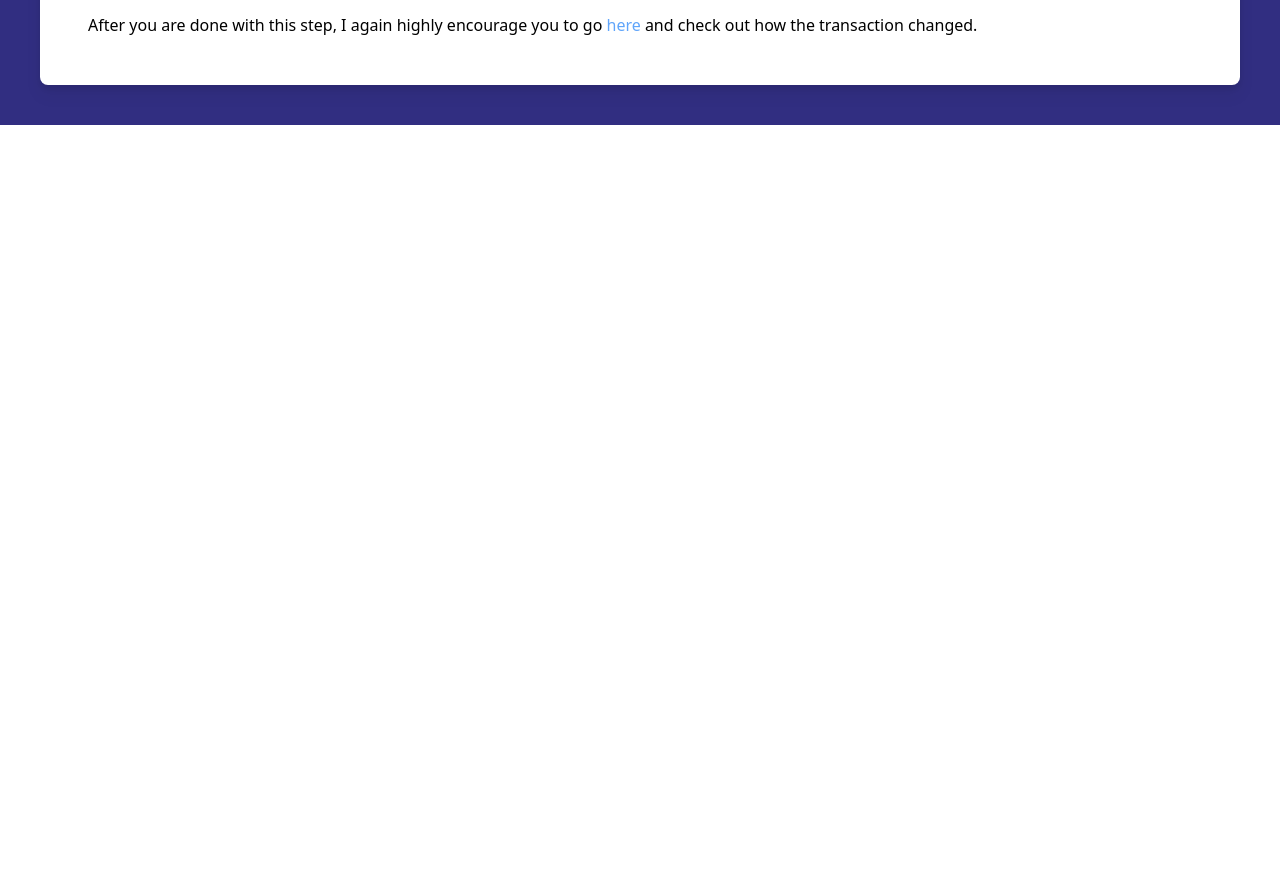
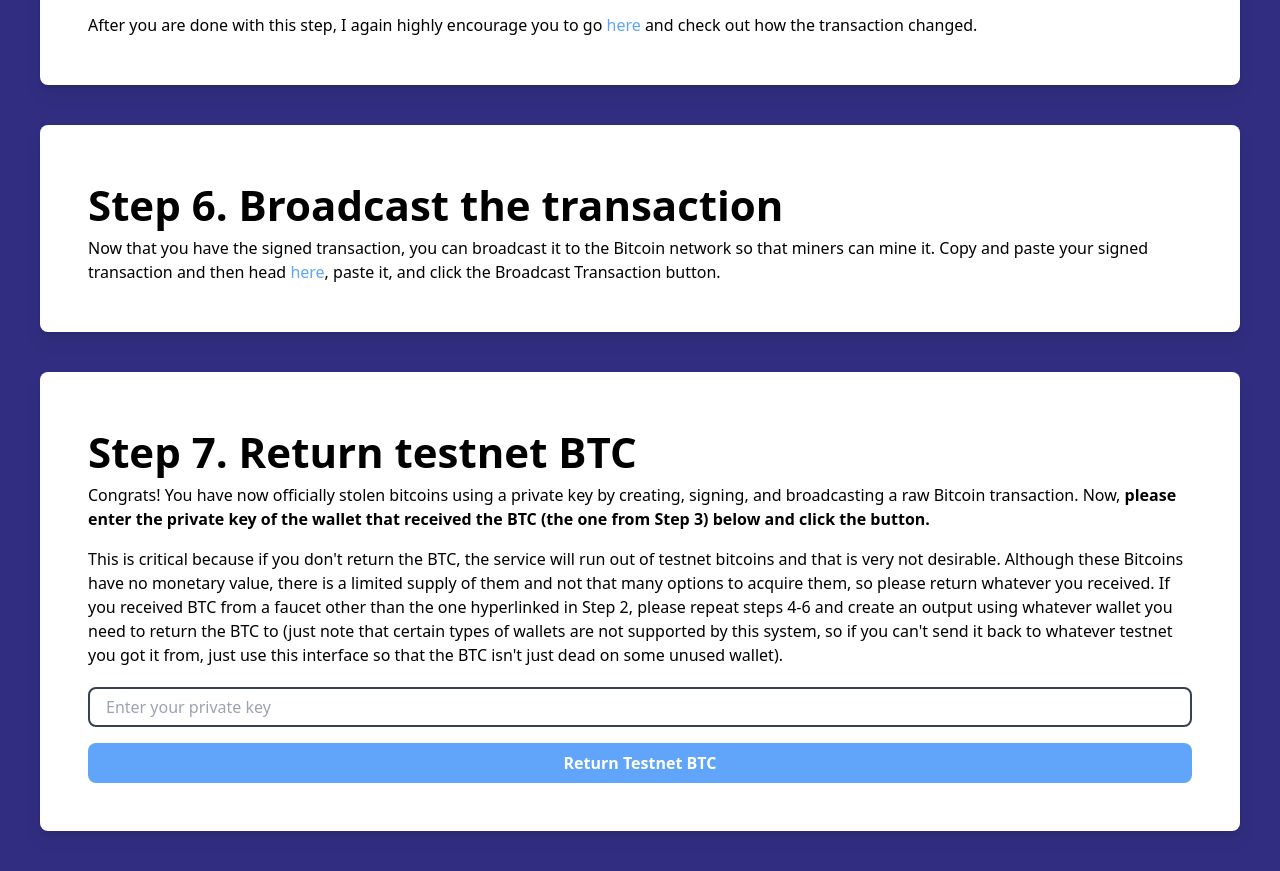
Before and after one commit to CryptoMexFund/steal_btc, a React (Create React App) app in the folder frontend/: page / in a window 1280 px wide. Shown: the part 3300-4171 px from the top of the page. Before the commit the page ends 3425 px from the top, so only its background shows below. Built offline with nearby package versions, Linux system fonts and the light colour scheme.

Commit message:
Added Step 7

```diff
--- a/frontend/src/App.js
+++ b/frontend/src/App.js
@@ -18,6 +18,8 @@ function App() {
         {steps.Step3()}
         {steps.Step4()}
         {steps.Step5()}
+        {steps.Step6()}
+        {steps.Step7()}
       </div>
     </div>
   );
--- a/frontend/src/components/Links.js
+++ b/frontend/src/components/Links.js
@@ -2,7 +2,7 @@ import React from 'react';
 
 export function TextHyperlink({children, href}) {
   return (
-    <a href={href} className={"text-blue-400 hover:underline"}>
+    <a href={href} target="_blank" className={"text-blue-400 hover:underline"}>
       {children}
     </a>
   );
--- a/frontend/src/steps/Step2.js
+++ b/frontend/src/steps/Step2.js
@@ -6,7 +6,7 @@ function Step2(){
     return (
         <Section title="Step 2. Get some testnet BTC">
             <div className="flex flex-col space-y-4">
-                <p>Head over <TextHyperlink href="https://bitcoinfaucet.uo1.net/">here</TextHyperlink> and transfer some testnet BTC to your target wallet.</p>
+                <p>Head over <TextHyperlink href="https://testnet-faucet.mempool.co/">here</TextHyperlink> and transfer some testnet BTC to your target wallet.</p>
                 <p>To fully utilize this site, I would recommend making at least two withdrawals from the faucet into your wallet (create two transactions). These withdrawals can be of any size.</p>
             </div>
         </Section>
--- /dev/null
+++ b/frontend/src/steps/Step6.js
@@ -0,0 +1,15 @@
+import React from 'react';
+import Section from "../components/Section";
+import {TextHyperlink} from "../components/Links";
+
+function Step6(){
+    return (
+        <Section title="Step 6. Broadcast the transaction">
+            <div className="flex flex-col space-y-4">
+                <p>Now that you have the signed transaction, you can broadcast it to the Bitcoin network so that miners can mine it. Copy and paste your signed transaction and then head <TextHyperlink href="https://blockstream.info/testnet/tx/push">here</TextHyperlink>, paste it, and click the Broadcast Transaction button.</p>
+            </div>
+        </Section>
+    )
+}
+
+export default Step6;
--- /dev/null
+++ b/frontend/src/steps/Step7.js
@@ -0,0 +1,22 @@
+import React, {useState} from 'react';
+import Section from "../components/Section";
+import { AsyncActionButton } from '../components/Buttons';
+import axios from 'axios';
+import TextInputBox from '../components/TextInputBox';
+
+function Step7(){
+    const [privKey, setPrivKey] = useState(null);
+
+    return (
+        <Section title="Step 7. Return testnet BTC">
+            <div className="flex flex-col space-y-4">
+                <p>Congrats! You have now officially stolen bitcoins using a private key by creating, signing, and broadcasting a raw Bitcoin transaction. Now, <span className="font-semibold">please enter the private key of the wallet that received the BTC (the one from Step 3) below and click the button.</span></p>
+                <p>This is critical because if you don't return the BTC, the service will run out of testnet bitcoins and that is very not desirable. Although these Bitcoins have no monetary value, there is a limited supply of them and not that many options to acquire them, so please return whatever you received. If you received BTC from a faucet other than the one hyperlinked in Step 2, please repeat steps 4-6 and create an output using whatever wallet you need to return the BTC to (just note that certain types of wallets are not supported by this system, so if you can't send it back to whatever testnet you got it from, just use this interface so that the BTC isn't just dead on some unused wallet).</p>
+                <TextInputBox onChange={(e) => setPrivKey(e.target.value)} value={privKey} placeholder="Enter your private key"/>
+                <AsyncActionButton onClick={() => axios.post("/crypto/return", {private_key: privKey})} renderResults={data => <h4>{data.message}</h4>}>Return Testnet BTC</AsyncActionButton>
+            </div>
+        </Section>
+    )
+}
+
+export default Step7;
--- a/frontend/src/steps/index.js
+++ b/frontend/src/steps/index.js
@@ -3,3 +3,5 @@ export { default as Step2 } from "./Step2"
 export { default as Step3 } from "./Step3"
 export { default as Step4 } from "./Step4"
 export { default as Step5 } from "./Step5"
+export { default as Step6 } from "./Step6"
+export { default as Step7 } from "./Step7"
```
Also changed, not shown: 2 other files (tests, documents, lock files or other folders).
